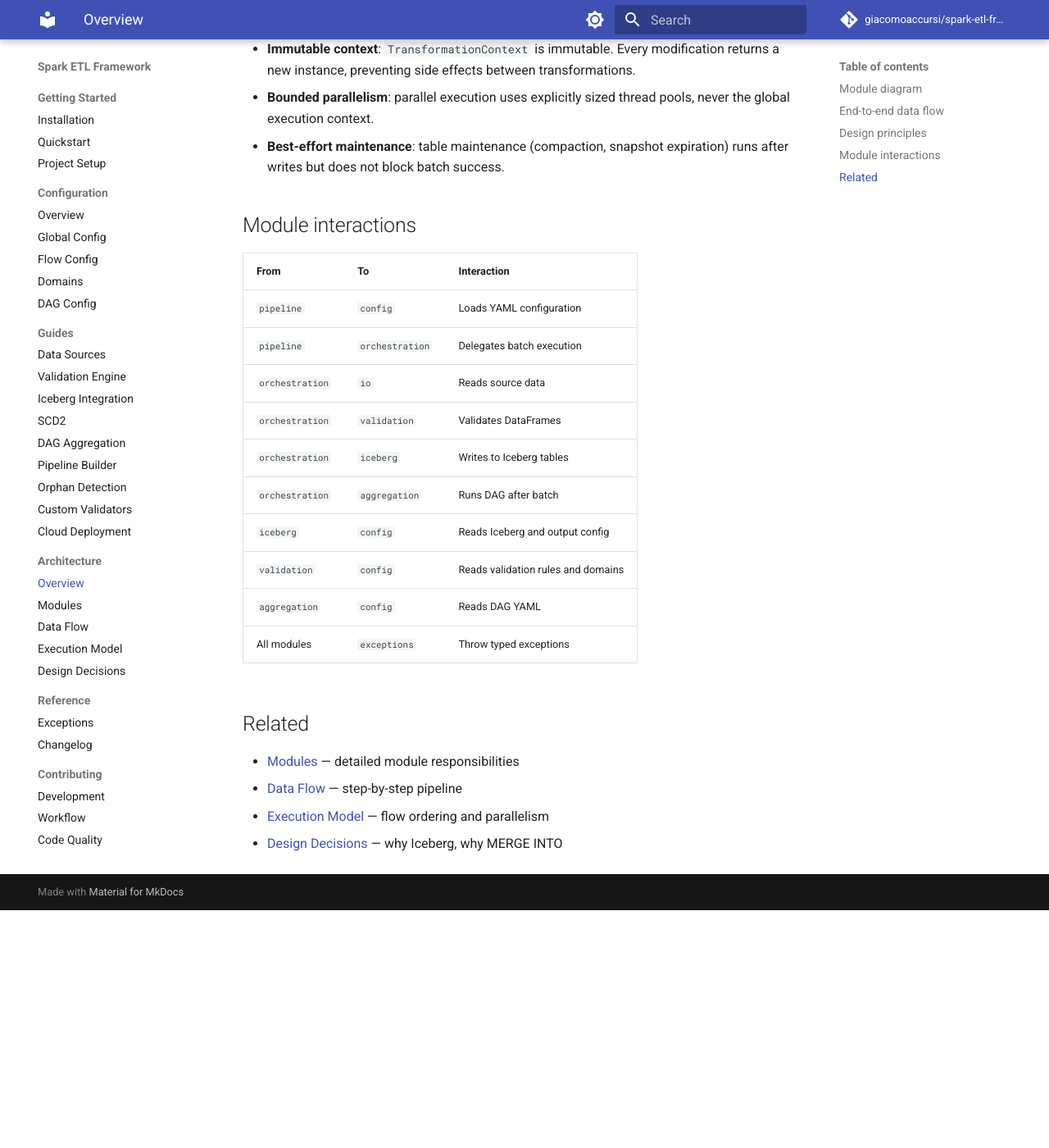
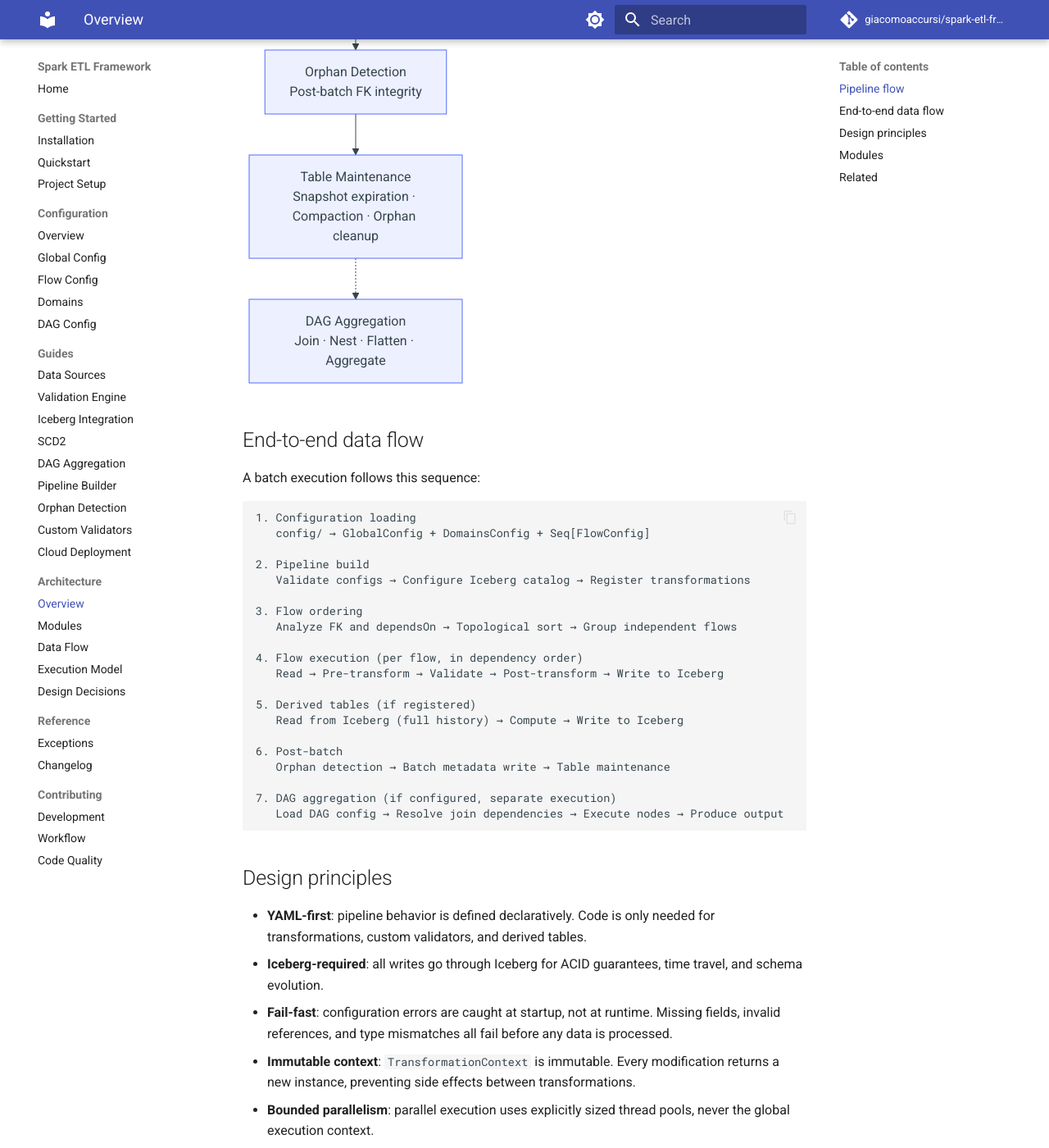
Before and after one commit to giacomoaccursi/Floe, an MkDocs documentation site: the page built from site-docs/architecture/overview.md, in a window 1280 px wide and 1400 px high, scrolled down 1597 px. Shown: the whole window at 82% size. Built offline with MkDocs 1.6.1 and Material for MkDocs 9.7.7, drawn with Linux system fonts in a browser that asks for light colours; comment, search, counter and statistics services are not loaded; before the commit the page ends 2707 px from its top, so only the background shows below that; some of the changed text lies outside the part shown.

Commit message:
docs(architecture): rewrite overview with user-facing diagram

````diff
--- a/site-docs/architecture/overview.md
+++ b/site-docs/architecture/overview.md
@@ -1,49 +1,29 @@
 # Architecture Overview
 
-High-level architecture of the Spark ETL Framework: how modules interact, the end-to-end data flow, and the design principles behind the system.
+High-level architecture of the Spark ETL Framework: how the pipeline works, the end-to-end data flow, and the design principles behind the system.
 
-## Module diagram
+## Pipeline flow
 
 ```mermaid
 graph TD
-    subgraph pipeline
-        P["IngestionPipeline.builder() → build() → execute()<br/>TransformationContext"]
-    end
+    YAML["YAML Configuration<br/>global.yaml · flows/*.yaml · domains.yaml"]
+    BUILD["Pipeline Build<br/>Load config · Configure Iceberg catalog"]
+    ORDER["Flow Ordering<br/>Resolve FK + dependsOn → topological sort"]
+    EXEC["Flow Execution (per flow)"]
+    READ["Read source data<br/>CSV · Parquet · JSON"]
+    PRE["Pre-validation transform"]
+    VAL["Validate<br/>Schema · Not-null · PK · FK · Custom rules"]
+    POST["Post-validation transform"]
+    WRITE["Write to Iceberg<br/>Full · Delta · SCD2"]
+    DERIVED["Derived Tables<br/>Compute and write to Iceberg"]
+    ORPHAN["Orphan Detection<br/>Post-batch FK integrity"]
+    MAINT["Table Maintenance<br/>Snapshot expiration · Compaction · Orphan cleanup"]
+    DAG["DAG Aggregation<br/>Join · Nest · Flatten · Aggregate"]
 
-    subgraph orchestration
-        O["FlowOrchestrator · FlowGroupExecutor · ExecutionPlanBuilder<br/>BatchMetadataWriter · ExecutionLogger<br/>Flow ordering (FK deps) · Parallel execution · Batch lifecycle"]
-    end
-
-    subgraph config
-        C["YAML loading<br/>Variable substitution<br/>PureConfig"]
-    end
-
-    subgraph io
-        I["File readers<br/>CSV · Parquet · JSON"]
-    end
-
-    subgraph validation
-        V["Schema · Not-null<br/>PK/FK · Regex<br/>Range · Domain · Custom"]
-    end
-
-    subgraph iceberg
-        IC["IcebergTableWriter<br/>IcebergTableManager<br/>CatalogProvider<br/>Maintenance · Orphan detection"]
-    end
-
-    subgraph aggregation
-        A["DAGOrchestrator<br/>DAGGraphBuilder<br/>DAGExecutor<br/>JoinStrategyExecutor"]
-    end
-
-    subgraph exceptions
-        E["FrameworkException hierarchy · Error codes · Context maps<br/>(used by all modules)"]
-    end
-
-    P --> O
-    O --> C
-    O --> I
-    O --> V
-    O --> IC
-    IC --> A
+    YAML --> BUILD --> ORDER --> EXEC
+    EXEC --> READ --> PRE --> VAL --> POST --> WRITE
+    WRITE --> DERIVED --> ORPHAN --> MAINT
+    MAINT -.-> DAG
 ```
 
 ## End-to-end data flow
@@ -58,45 +38,45 @@
    Validate configs → Configure Iceberg catalog → Register transformations
 
 3. Flow ordering
-   Analyze FK dependencies → Topological sort → Group independent flows
+   Analyze FK and dependsOn → Topological sort → Group independent flows
 
 4. Flow execution (per flow, in dependency order)
-   Read → PreTransform → Validate → PostTransform → Write (MERGE INTO)
+   Read → Pre-transform → Validate → Post-transform → Write to Iceberg
 
-5. Post-batch
+5. Derived tables (if registered)
+   Read from Iceberg (full history) → Compute → Write to Iceberg
+
+6. Post-batch
    Orphan detection → Batch metadata write → Table maintenance
 
-6. DAG aggregation (if configured)
-   Load DAG config → Resolve dependencies → Execute nodes → Produce output
+7. DAG aggregation (if configured, separate execution)
+   Load DAG config → Resolve join dependencies → Execute nodes → Produce output
 ```
 
 ## Design principles
 
-- **YAML-first**: pipeline behavior is defined declaratively. Code is only needed for transformations and custom validators.
-- **Iceberg-required**: all writes go through Iceberg for ACID guarantees, time travel, and schema evolution. There is no Parquet fallback.
+- **YAML-first**: pipeline behavior is defined declaratively. Code is only needed for transformations, custom validators, and derived tables.
+- **Iceberg-required**: all writes go through Iceberg for ACID guarantees, time travel, and schema evolution.
 - **Fail-fast**: configuration errors are caught at startup, not at runtime. Missing fields, invalid references, and type mismatches all fail before any data is processed.
 - **Immutable context**: `TransformationContext` is immutable. Every modification returns a new instance, preventing side effects between transformations.
 - **Bounded parallelism**: parallel execution uses explicitly sized thread pools, never the global execution context.
 - **Best-effort maintenance**: table maintenance (compaction, snapshot expiration) runs after writes but does not block batch success.
 
-## Module interactions
+## Modules
 
-| From | To | Interaction |
-|------|----|-------------|
-| `pipeline` | `config` | Loads YAML configuration |
-| `pipeline` | `orchestration` | Delegates batch execution |
-| `orchestration` | `io` | Reads source data |
-| `orchestration` | `validation` | Validates DataFrames |
-| `orchestration` | `iceberg` | Writes to Iceberg tables |
-| `orchestration` | `aggregation` | Runs DAG after batch |
-| `iceberg` | `config` | Reads Iceberg and output config |
-| `validation` | `config` | Reads validation rules and domains |
-| `aggregation` | `config` | Reads DAG YAML |
-| All modules | `exceptions` | Throw typed exceptions |
+| Module | Responsibility |
+|--------|---------------|
+| `config` | YAML config loading, variable substitution, validation |
+| `validation` | Validation engine: schema, not-null, PK, FK, regex, range, domain, custom |
+| `iceberg` | Iceberg table writes (full/delta/SCD2), catalog management, maintenance |
+| `io` | Data readers: CSV, Parquet, JSON |
+| `aggregation` | DAG execution: join strategies, topological ordering, parallel groups |
+| `orchestration` | Flow and batch orchestration, metadata, logging |
+| `pipeline` | Public entry point: builder API, derived tables |
+| `exceptions` | Typed exception hierarchy with error codes |
 
 ## Related
 
-- [Modules](modules.md) — detailed module responsibilities
-- [Data Flow](data-flow.md) — step-by-step pipeline
+- [Data Flow](data-flow.md) — step-by-step pipeline with DataFrame transformations
 - [Execution Model](execution-model.md) — flow ordering and parallelism
 - [Design Decisions](design-decisions.md) — why Iceberg, why MERGE INTO
````
